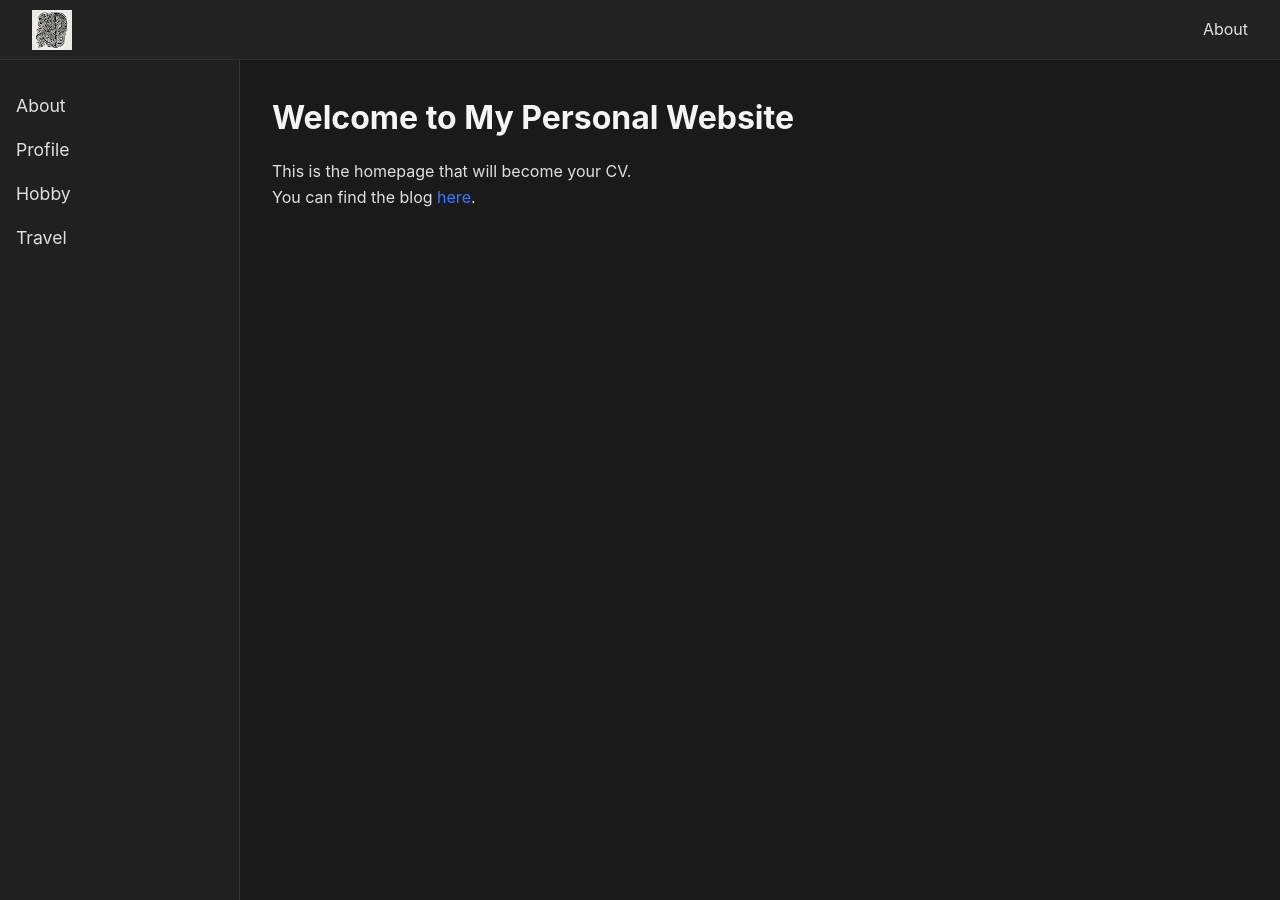
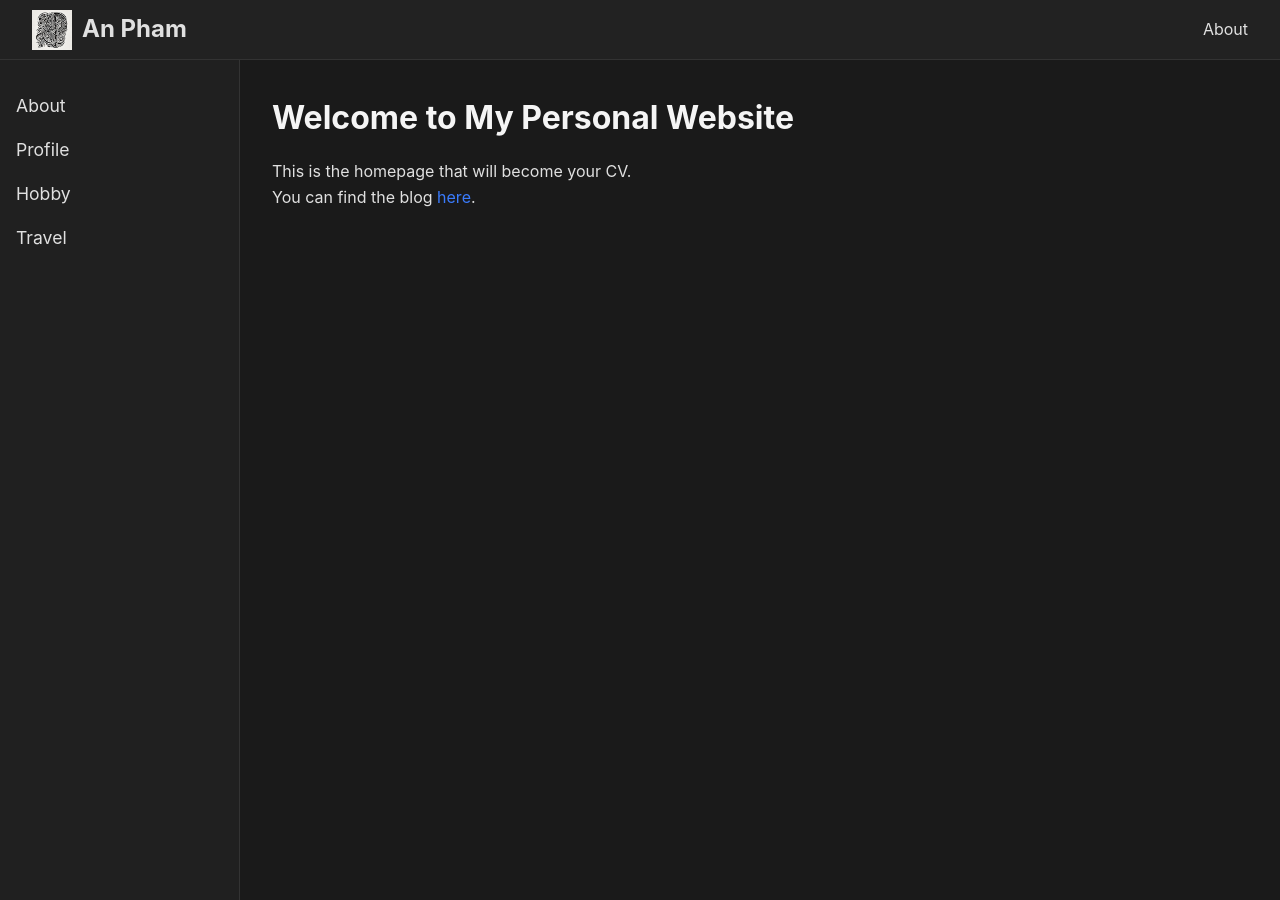
Before and after one commit to nolandpham/nolandpham.github.io, a Jekyll site: the page built from index.md, in a window 1280 px wide. Built offline with Jekyll 4.4.1, drawn with Linux system fonts in a browser that asks for light colours.

Commit message:
feat: Display site title text next to logo

```diff
--- a/_includes/header.html
+++ b/_includes/header.html
@@ -1,6 +1,6 @@
 <header class="site-header">
     <div class="logo">
-        <a href="/"><img src="/assets/images/logo.webp" alt="An Pham Logo"></a>
+        <a href="/"><img src="/assets/images/logo.webp" alt="An Pham Logo"><span>An Pham</span></a>
     </div>
     <nav class="site-nav">
         <a href="/about.html">About</a>
--- a/assets/css/main.css
+++ b/assets/css/main.css
@@ -50,7 +50,17 @@ a:hover {
     font-size: 1.5rem;
     font-weight: bold;
     color: var(--text-color);
+    display: flex; /* Use flexbox for alignment */
+    align-items: center; /* Vertically align items */
+    gap: 10px; /* Space between image and text */
 }
+
+/* Logo Text */
+.site-header .logo a span {
+    font-size: 1.5rem; /* Match the previous text size */
+    color: var(--text-color);
+}
+
 
 .site-header .site-nav a {
     font-size: 1rem;
```
